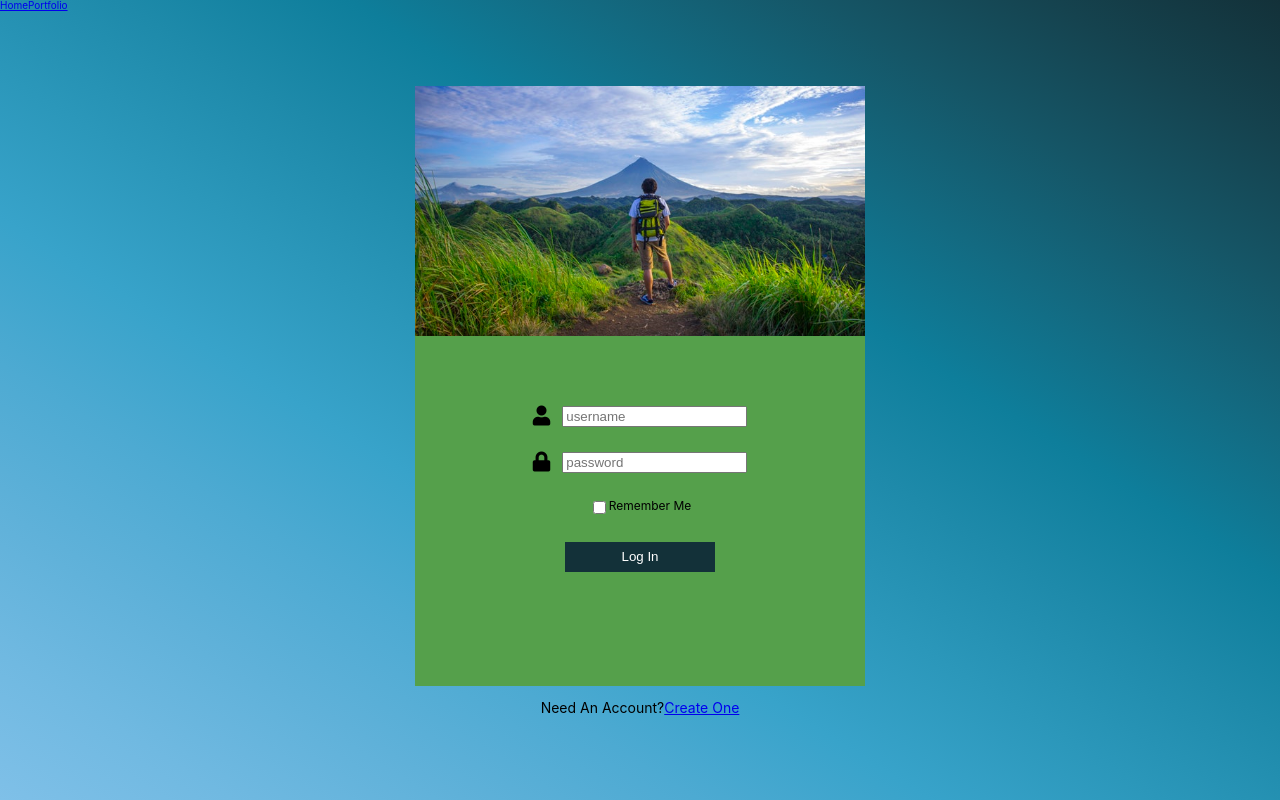
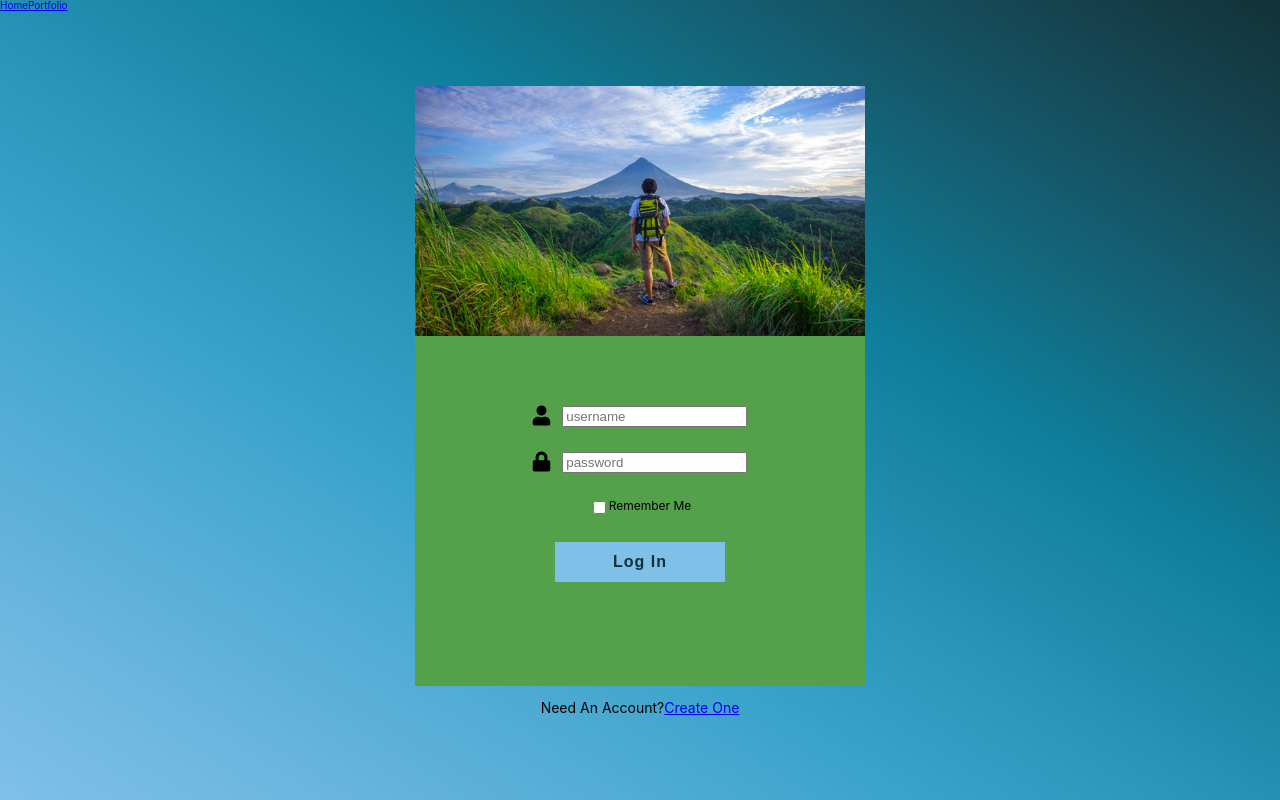
Before and after one commit to guidr-pt/guidr-front-end, a React (Create React App) app in the folder guidr/: page /welcome in a window 1280 px wide. In both pictures the pointer is over the button "Log In". Built offline with nearby package versions, Linux system fonts and the light colour scheme.

Commit message:
Login Button Animation Implemented

```diff
--- a/guidr/src/css/index.css
+++ b/guidr/src/css/index.css
@@ -196,10 +196,20 @@ html {
   width: 150px;
   background-color: #133139;
   color: white;
+  letter-spacing: 1px;
+  transition: background-color 0.5s, color 0.5s, height 0.5s, width 0.5s, font-size 0.5s;
 }
 .login div form button:focus {
   outline: none;
 }
+.login div form button:hover {
+  background-color: #7fc0e8;
+  color: #133139;
+  font-weight: bold;
+  height: 40px;
+  width: 170px;
+  font-size: 1.6rem;
+}
 .login div p {
   font-size: 1.4rem;
 }
--- a/guidr/src/less/login.less
+++ b/guidr/src/less/login.less
@@ -74,8 +74,22 @@
         background-color: #133139;
         color: white;
 
+        letter-spacing: 1px;
+
+        transition: background-color .5s, color .5s, height .5s, width .5s, font-size .5s;
+
         &:focus {
           outline: none;
+        }
+
+        &:hover {
+          background-color: #7fc0e8;
+          color: #133139;
+          font-weight: bold;
+          height: 40px;
+          width: 170px;
+
+          font-size: 1.6rem;
         }
       }
     }
```
